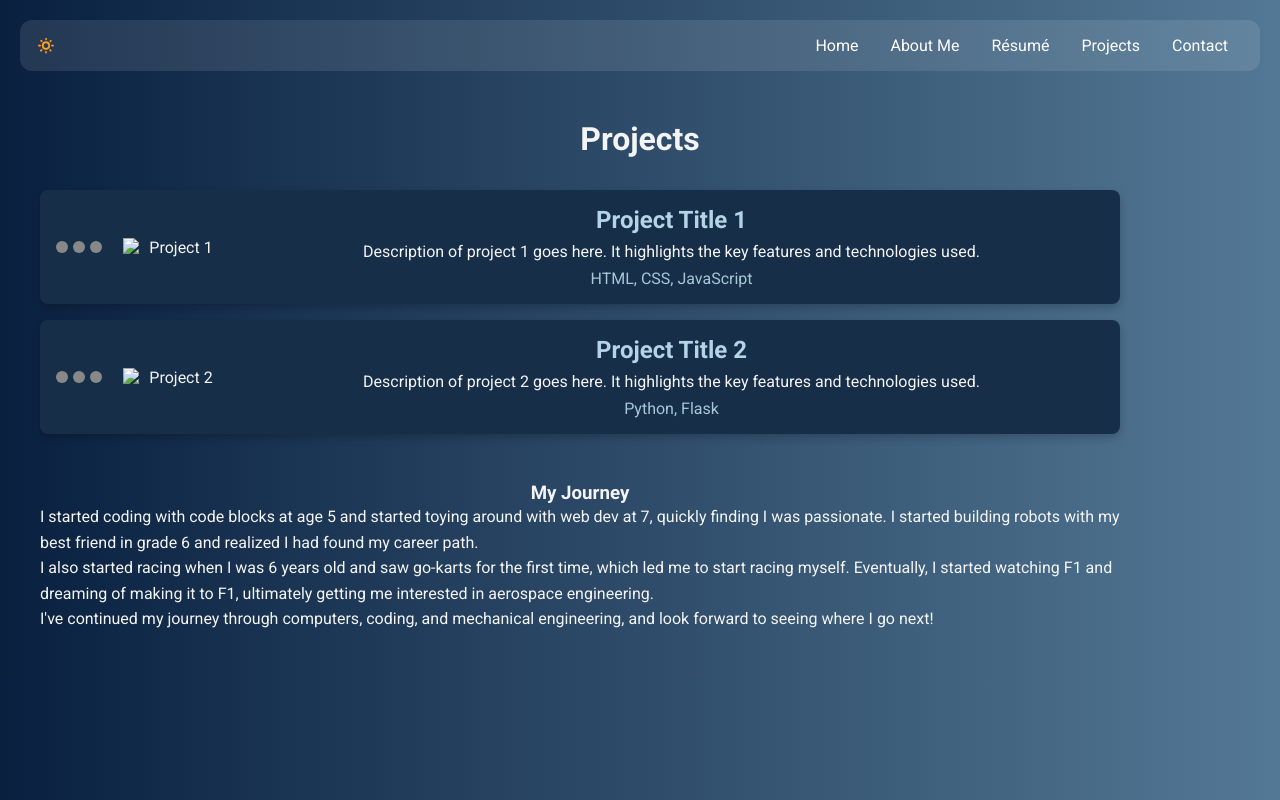
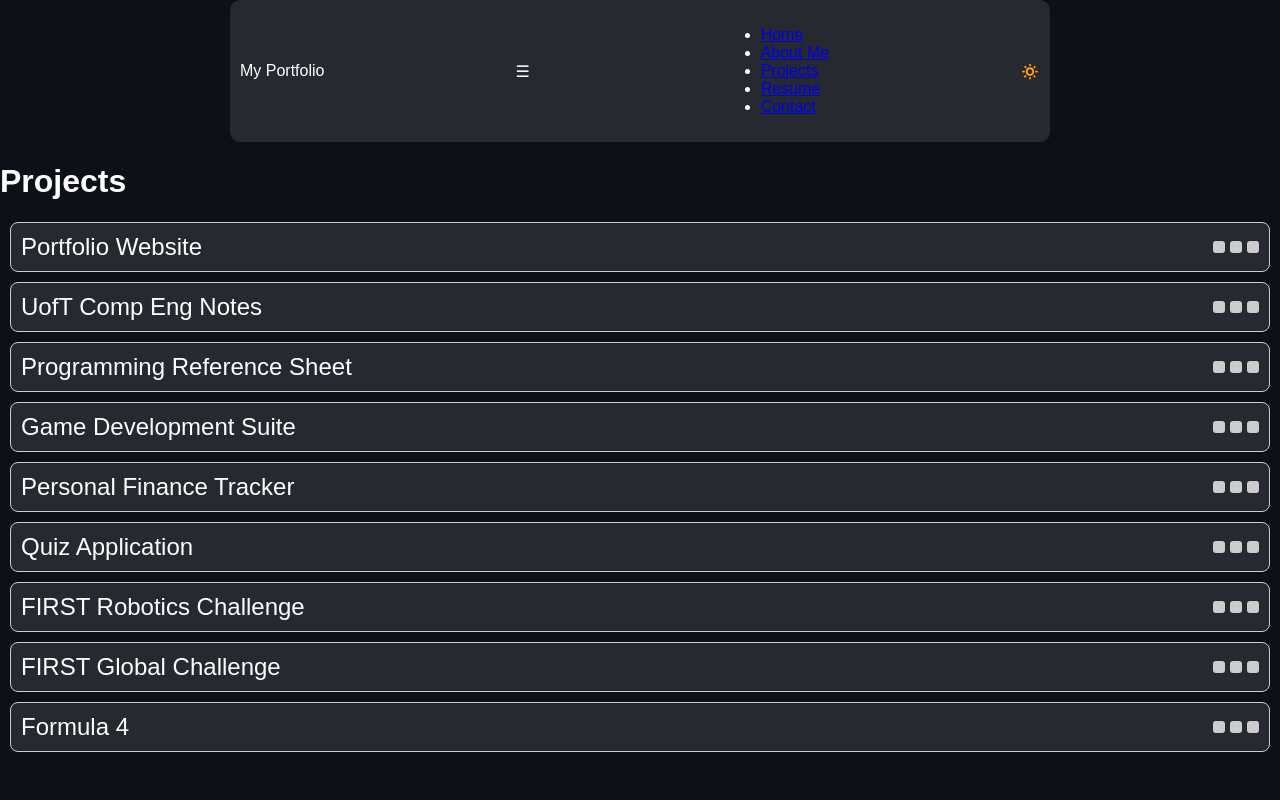
Before and after one commit to huzaimm01/portfolio, a plain HTML site: page projects.html in a window 1280 px wide. Drawn offline with Linux system fonts and the light colour scheme.

Commit message:
Update projects.html

```diff
--- a/projects.html
+++ b/projects.html
@@ -3,239 +3,314 @@
 <head>
   <meta charset="UTF-8">
   <meta name="viewport" content="width=device-width, initial-scale=1.0">
-    <title>Projects | Huzaim Malik</title>
-    <link href="https://fonts.googleapis.com/css2?family=Roboto:wght@400;500;700&display=swap" rel="stylesheet">
+  <title>My Portfolio</title>
   <style>
-        * {
+    body {
+      font-family: 'Arial', sans-serif;
       margin: 0;
       padding: 0;
-            box-sizing: border-box;
+      background-color: #0D1117; /* Dark mode background */
+      color: #fff; /* Default text color for dark mode */
     }
 
-        body {
-            font-family: 'Roboto', sans-serif;
-            background: linear-gradient(90deg, rgba(9, 32, 63, 1) 0%, rgba(83, 120, 149, 1) 100%);
-            color: #f4f4f4;
+    /* Navigation Styles */
+    nav {
+      width: calc(100% - 20px); /* Full width minus 10px on each side */
+      max-width: 800px; /* Maximum width */
+      margin: 0 auto; /* Centering */
+      padding: 10px; /* Padding for the nav */
+      background: rgba(255, 255, 255, 0.1); /* Translucent background */
       display: flex;
-            flex-direction: column;
+      justify-content: space-between;
       align-items: center;
-            padding: 20px;
+      border-radius: 10px;
     }
 
-        .header {
-            position: absolute;
-            top: 0;
-            left: 0;
-            right: 0;
+    /* Button styles */
+    .window-controls {
       display: flex;
-            justify-content: space-between;
-            padding: 1rem;
-            background: rgba(255, 255, 255, 0.1);
-            border-radius: 12px;
-            margin: 20px;
-            z-index: 10;
+      gap: 5px;
     }
 
-        .nav ul {
-            list-style: none;
-            display: flex;
+    .window-control {
+      width: 12px;
+      height: 12px;
+      background: #ccc;
+      border-radius: 3px;
+      cursor: default;
+      transition: background 0.3s;
     }
 
-        .nav ul li {
-            margin: 0 1rem;
+    .window-control:hover {
+      background: #999;
     }
 
-        .nav ul li a {
-            color: white;
-            text-decoration: none;
-            transition: color 0.3s;
+    /* Project Card Styles */
+    .project-card {
+      border: 1px solid #ccc;
+      border-radius: 8px;
+      margin: 10px;
+      padding: 10px;
+      background-color: rgba(255, 255, 255, 0.1);
+      transition: transform 0.3s, box-shadow 0.3s;
+      position: relative;
     }
 
-        .nav ul li a:hover {
-            color: #b5d3e7;
+    .project-card:hover {
+      transform: translateY(-5px); /* Float effect on hover */
+      box-shadow: 0 4px 20px rgba(0, 0, 0, 0.5); /* Shadow on hover */
     }
 
-        #app {
-            text-align: center;
-            margin-top: 100px;
-            max-width: 1200px;
-            width: 100%;
+    .project-card.expanded {
+      background-color: rgba(255, 255, 255, 0.2); /* Slightly different color when expanded */
     }
 
-        .project-container {
-            display: flex;
-            flex-direction: column;
-            align-items: center;
-            margin: 2rem 0;
-            width: 90%;
-        }
-
-        .project {
-            display: flex;
-            align-items: center;
-            background: #172e49;
-            border-radius: 8px;
-            padding: 1rem;
-            width: 100%;
-            box-shadow: 0 4px 8px rgba(0, 0, 0, 0.2);
-            transition: transform 0.3s, box-shadow 0.3s;
-            margin-bottom: 1rem;
-        }
-
-        .project:hover {
-            transform: translateY(-5px);
-            box-shadow: 0 8px 16px rgba(0, 0, 0, 0.3);
-        }
-
-        .project img {
-            width: 100px;
-            height: auto;
-            margin-right: 1rem;
+    .expanded-content {
+      display: none; /* Hide by default */
     }
 
     .project-title {
-            font-size: 1.5rem;
-            color: #b5d3e7;
+      font-size: 1.5em;
+      display: flex;
+      justify-content: space-between;
+      align-items: center;
     }
 
-        .project-description {
-            margin: 0.5rem 0;
-            color: #f4f4f4;
+    /* Dark Mode Styles */
+    body.dark-mode {
+      background-color: #0D1117;
+      color: #fff; /* White text in dark mode */
     }
 
-        .tags {
-            margin-top: 0.5rem;
-            color: #a5c7d6;
+    /* Language Tags Styles */
+    .project-tags {
+      margin-top: 10px;
     }
 
-        .window-controls {
-            display: flex;
-            align-items: center;
-            justify-content: flex-start;
-            margin-right: 1rem;
-        }
-
-        .window-button {
-            width: 12px;
-            height: 12px;
-            background-color: #888;
-            border-radius: 50%;
+    .tag {
+      display: inline-block;
+      background-color: #007bff;
+      color: white;
+      border-radius: 5px;
+      padding: 5px 10px;
       margin-right: 5px;
-            cursor: default;
-        }
-
-        .journey-container {
-            text-align: center;
-            margin: 2rem 0;
-            width: 90%;
-        }
-
-        .about-me {
-            text-align: left;
-            line-height: 1.6;
-        }
-
-        .dark-mode {
-            background: #0d1117;
-        }
-
-        .dark-mode h1,
-        .dark-mode h2,
-        .dark-mode p {
-            color: white;
-        }
-
-        img {
-            width: 50px;
-            height: 50px;
+      font-size: 0.9em;
     }
   </style>
 </head>
 <body>
-    <div id="app">
-        <header class="header">
-            <div class="theme-toggle" id="themeToggle">
+  <nav>
+    <div class="logo">My Portfolio</div>
+    <div class="menu" id="menuToggle">☰</div>
+    <ul>
+      <li><a href="index.html">Home</a></li>
+      <li><a href="about.html">About Me</a></li>
+      <li><a href="projects.html">Projects</a></li>
+      <li><a href="resume.html">Resume</a></li>
+      <li><a href="contact.html">Contact</a></li>
+    </ul>
+    <div id="themeToggle">
       <span id="themeIcon">🔅</span>
     </div>
-            <nav class="nav">
-                <ul>
-                    <li><a href="index.html">Home</a></li>
-                    <li><a href="aboutme.html">About Me</a></li>
-                    <li><a href="resume.html">Résumé</a></li>
-                    <li><a href="projects.html">Projects</a></li>
-                    <li><a href="contact.html">Contact</a></li>
-                </ul>
   </nav>
-        </header>
 
-        <h1>Projects</h1>
-
-        <section class="project-container">
-            <div class="project">
+  <div class="projects">
+    <h1 class="projects-header">Projects</h1>
+    <div class="project-cards">
+      <div class="project-card" onclick="toggleProject(this)">
+        <div class="project-title">
+          <span>Portfolio Website</span>
           <div class="window-controls">
-                    <div class="window-button"></div>
-                    <div class="window-button"></div>
-                    <div class="window-button"></div>
+            <div class="window-control" title="Close"></div>
+            <div class="window-control" title="Minimize"></div>
+            <div class="window-control" title="Group"></div>
           </div>
-                <img src="project1.png" alt="Project 1">
-                <div style="flex: 1;">
-                    <h2 class="project-title">Project Title 1</h2>
-                    <p class="project-description">Description of project 1 goes here. It highlights the key features and technologies used.</p>
-                    <div class="tags">HTML, CSS, JavaScript</div>
+        </div>
+        <div class="expanded-content">
+          <p class="card-description">A portfolio website showcasing projects and skills.</p>
+          <div class="project-tags">
+            <span class="tag">HTML</span>
+            <span class="tag">CSS</span>
+            <span class="tag">JavaScript</span>
+          </div>
         </div>
       </div>
 
-            <div class="project">
+      <div class="project-card" onclick="toggleProject(this)">
+        <div class="project-title">
+          <span>UofT Comp Eng Notes</span>
           <div class="window-controls">
-                    <div class="window-button"></div>
-                    <div class="window-button"></div>
-                    <div class="window-button"></div>
+            <div class="window-control" title="Close"></div>
+            <div class="window-control" title="Minimize"></div>
+            <div class="window-control" title="Group"></div>
           </div>
-                <img src="project2.png" alt="Project 2">
-                <div style="flex: 1;">
-                    <h2 class="project-title">Project Title 2</h2>
-                    <p class="project-description">Description of project 2 goes here. It highlights the key features and technologies used.</p>
-                    <div class="tags">Python, Flask</div>
+        </div>
+        <div class="expanded-content">
+          <p class="card-description">Comprehensive notes for Computer Engineering courses.</p>
+          <div class="project-tags">
+            <span class="tag">C++</span>
+            <span class="tag">Python</span>
+            <span class="tag">LaTeX</span>
+          </div>
         </div>
       </div>
 
-            <!-- Add more projects as needed -->
-        </section>
+      <div class="project-card" onclick="toggleProject(this)">
+        <div class="project-title">
+          <span>Programming Reference Sheet</span>
+          <div class="window-controls">
+            <div class="window-control" title="Close"></div>
+            <div class="window-control" title="Minimize"></div>
+            <div class="window-control" title="Group"></div>
+          </div>
+        </div>
+        <div class="expanded-content">
+          <p class="card-description">A reference sheet covering various programming languages.</p>
+          <div class="project-tags">
+            <span class="tag">HTML</span>
+            <span class="tag">CSS</span>
+            <span class="tag">JavaScript</span>
+            <span class="tag">Python</span>
+            <span class="tag">Ruby</span>
+            <span class="tag">PHP</span>
+            <span class="tag">SQL</span>
+            <span class="tag">Node.js</span>
+          </div>
+        </div>
+      </div>
 
-        <div class="journey-container">
-            <h3>My Journey</h3>
-            <div class="about-me">
-                <p>I started coding with code blocks at age 5 and started toying around with web dev at 7, quickly finding I was passionate. I started building robots with my best friend in grade 6 and realized I had found my career path.</p>
-                <p>I also started racing when I was 6 years old and saw go-karts for the first time, which led me to start racing myself. Eventually, I started watching F1 and dreaming of making it to F1, ultimately getting me interested in aerospace engineering.</p>
-                <p>I've continued my journey through computers, coding, and mechanical engineering, and look forward to seeing where I go next!</p>
+      <div class="project-card" onclick="toggleProject(this)">
+        <div class="project-title">
+          <span>Game Development Suite</span>
+          <div class="window-controls">
+            <div class="window-control" title="Close"></div>
+            <div class="window-control" title="Minimize"></div>
+            <div class="window-control" title="Group"></div>
+          </div>
+        </div>
+        <div class="expanded-content">
+          <p class="card-description">A suite of tools for game development using Unity and Unreal Engine.</p>
+          <div class="project-tags">
+            <span class="tag">Unity</span>
+            <span class="tag">Unreal Engine</span>
+            <span class="tag">C#</span>
+            <span class="tag">HTML</span>
+            <span class="tag">CSS</span>
+          </div>
+        </div>
+      </div>
+
+      <div class="project-card" onclick="toggleProject(this)">
+        <div class="project-title">
+          <span>Personal Finance Tracker</span>
+          <div class="window-controls">
+            <div class="window-control" title="Close"></div>
+            <div class="window-control" title="Minimize"></div>
+            <div class="window-control" title="Group"></div>
+          </div>
+        </div>
+        <div class="expanded-content">
+          <p class="card-description">An application to track personal finances.</p>
+          <div class="project-tags">
+            <span class="tag">JavaScript</span>
+            <span class="tag">HTML</span>
+            <span class="tag">CSS</span>
+          </div>
+        </div>
+      </div>
+
+      <div class="project-card" onclick="toggleProject(this)">
+        <div class="project-title">
+          <span>Quiz Application</span>
+          <div class="window-controls">
+            <div class="window-control" title="Close"></div>
+            <div class="window-control" title="Minimize"></div>
+            <div class="window-control" title="Group"></div>
+          </div>
+        </div>
+        <div class="expanded-content">
+          <p class="card-description">An interactive quiz application built with JavaScript.</p>
+          <div class="project-tags">
+            <span class="tag">JavaScript</span>
+            <span class="tag">HTML</span>
+            <span class="tag">CSS</span>
+          </div>
+        </div>
+      </div>
+
+      <div class="project-card" onclick="toggleProject(this)">
+        <div class="project-title">
+          <span>FIRST Robotics Challenge</span>
+          <div class="window-controls">
+            <div class="window-control" title="Close"></div>
+            <div class="window-control" title="Minimize"></div>
+            <div class="window-control" title="Group"></div>
+          </div>
+        </div>
+        <div class="expanded-content">
+          <p class="card-description">Participation in the FIRST Robotics Challenge as a team lead.</p>
+          <div class="project-tags">
+            <span class="tag">Robotics</span>
+            <span class="tag">Programming</span>
+          </div>
+        </div>
+      </div>
+
+      <div class="project-card" onclick="toggleProject(this)">
+        <div class="project-title">
+          <span>FIRST Global Challenge</span>
+          <div class="window-controls">
+            <div class="window-control" title="Close"></div>
+            <div class="window-control" title="Minimize"></div>
+            <div class="window-control" title="Group"></div>
+          </div>
+        </div>
+        <div class="expanded-content">
+          <p class="card-description">Mentorship and testing in the FIRST Global Challenge.</p>
+          <div class="project-tags">
+            <span class="tag">Robotics</span>
+            <span class="tag">Mentorship</span>
+          </div>
+        </div>
+      </div>
+
+      <div class="project-card" onclick="toggleProject(this)">
+        <div class="project-title">
+          <span>Formula 4</span>
+          <div class="window-controls">
+            <div class="window-control" title="Close"></div>
+            <div class="window-control" title="Minimize"></div>
+            <div class="window-control" title="Group"></div>
+          </div>
+        </div>
+        <div class="expanded-content">
+          <p class="card-description">Experience in Formula 4 racing.</p>
+          <div class="project-tags">
+            <span class="tag">Racing</span>
+            <span class="tag">Engineering</span>
+          </div>
+        </div>
       </div>
     </div>
   </div>
 
   <script>
-        function applyTheme(theme) {
-            const body = document.body;
-            if (theme === 'dark') {
-                body.classList.add('dark-mode');
-                document.getElementById('themeIcon').textContent = '🌙';
-            } else {
-                body.classList.remove('dark-mode');
-                document.getElementById('themeIcon').textContent = '🔅';
-            }
+    function toggleProject(card) {
+      const expandedContent = card.querySelector('.expanded-content');
+      expandedContent.style.display = expandedContent.style.display === 'block' ? 'none' : 'block';
+      card.classList.toggle('expanded');
     }
 
-        const savedTheme = localStorage.getItem('theme') || 'light';
-        applyTheme(savedTheme);
+    // Theme toggle functionality
+    const themeToggle = document.getElementById('themeToggle');
+    const themeIcon = document.getElementById('themeIcon');
+    let darkMode = false;
 
-        const themeToggleButton = document.getElementById('themeToggle');
-        if (themeToggleButton) {
-            themeToggleButton.addEventListener('click', () => {
-                const currentTheme = document.body.classList.contains('dark-mode') ? 'dark' : 'light';
-                const newTheme = currentTheme === 'light' ? 'dark' : 'light';
-                applyTheme(newTheme);
-                localStorage.setItem('theme', newTheme);
+    themeToggle.addEventListener('click', () => {
+      darkMode = !darkMode;
+      document.body.classList.toggle('dark-mode', darkMode);
+      themeIcon.textContent = darkMode ? '🌙' : '🔅';
     });
-        }
   </script>
 </body>
 </html>
```
Lines whose indentation alone changed are shown as unchanged.
